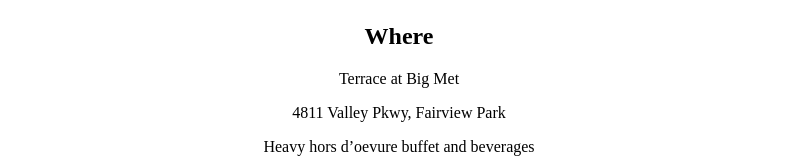
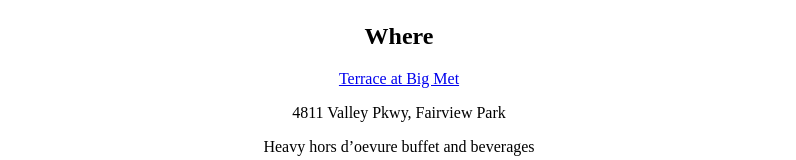
Before and after one commit to JDHofmann/jayne_and_dave, a plain HTML site: page index.html in a window 1280 px wide. Shown: the part 1218-1378 px from the top of the page, without its empty margins (241-1037 px from the left). Drawn offline with Linux system fonts and the light colour scheme.

Commit message:
adding link

```diff
--- a/index.html
+++ b/index.html
@@ -32,7 +32,7 @@
 
         <div>
             <h2>Where</h2>
-            <p>Terrace at Big Met</p>
+            <p><a href="https://www.clevelandmetroparks.com/parks/visit/parks/rocky-river-reservation/the-grille-and-terrace-at-big-met">Terrace at Big Met</a></p>
             <p>4811 Valley Pkwy, Fairview Park</p>
             <p>Heavy hors d’oevure buffet and beverages</p>
         </div>
```
